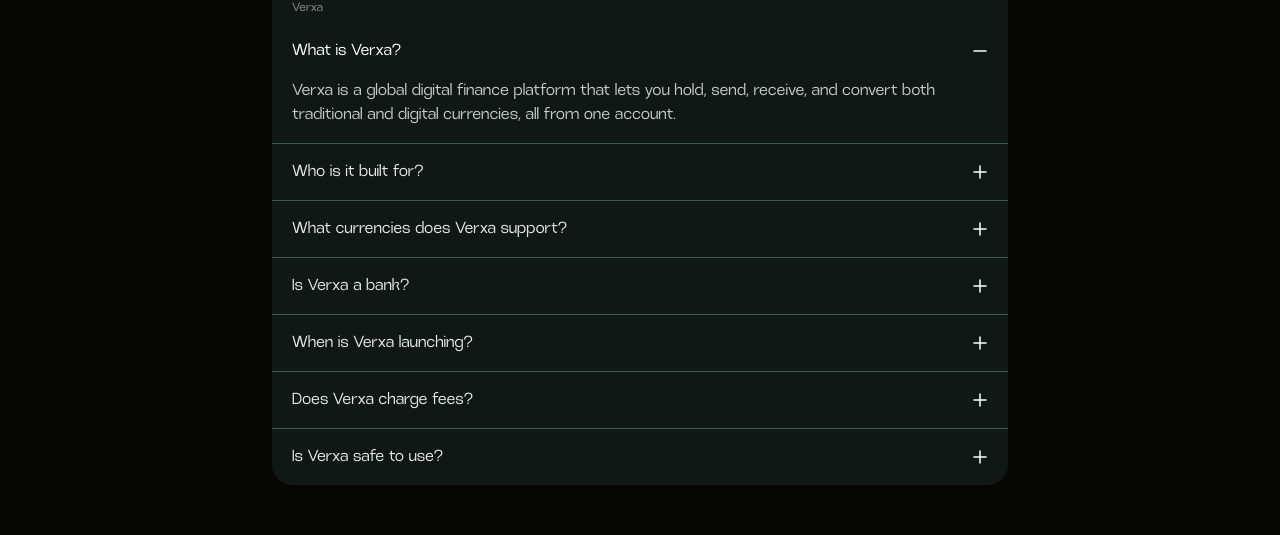
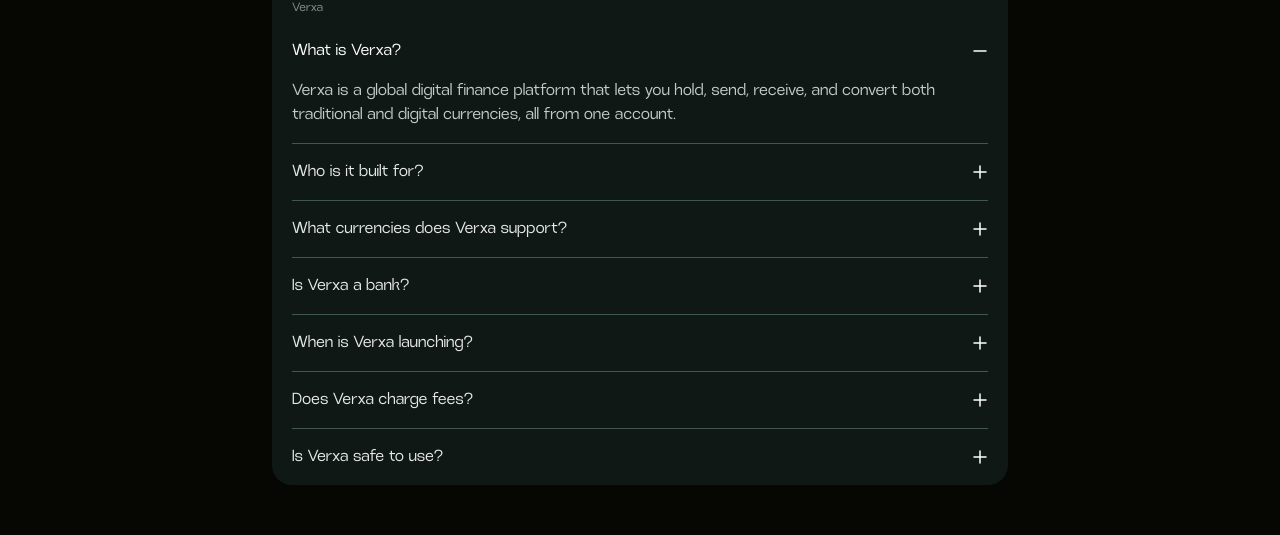
Before and after one commit to VERXA-TECH/VERXA-LANDING-PAGE, a Next.js app: page / in a window 1280 px wide. Shown: the part 1896-2431 px from the top of the page. Built offline with nearby package versions, Linux system fonts and the light colour scheme; no server answers.

Commit message:
faq divider fix

```diff
--- a/src/components/faq/faq-accordion.tsx
+++ b/src/components/faq/faq-accordion.tsx
@@ -96,18 +96,16 @@ function FaqGroupBlock({
         const key = `${group.category}::${i}`
         const panelId = `faq-panel-${group.category.replace(/\s+/g, '-').toLowerCase()}-${i}`
         return (
-          <div key={key}>
+          <div key={key} className="px-4 lg:px-5">
             {i > 0 && (
               <div className="h-px w-full bg-[var(--color-holly-500)]" aria-hidden />
             )}
-            <div className="px-4 lg:px-5">
             <FaqAccordionItem
               item={item}
               panelId={panelId}
               isOpen={openKey === key}
               onToggle={() => onToggle(key)}
             />
-            </div>
           </div>
         )
       })}
```
Lines whose indentation alone changed are shown as unchanged.
